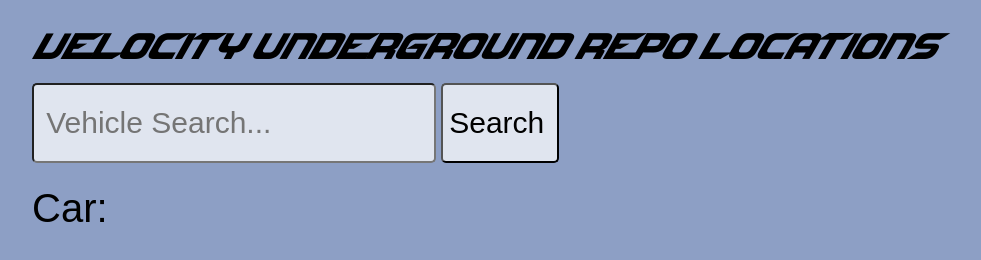
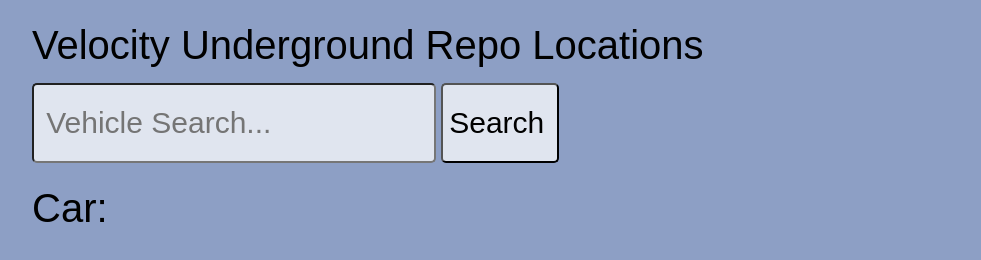
Before and after one commit to OhhHarrods/RepoLocations, a plain HTML site: page index.html in a window 1280 px wide. Shown: the whole page, without its empty margins (1-982 px from the left). Drawn offline with Linux system fonts and the light colour scheme; no server answers.

Commit message:
Removed custom font as it does not load on github

```diff
--- a/bundle.css
+++ b/bundle.css
@@ -1,7 +1,3 @@
-@font-face {
-  font-family: "NFS";
-  src: url("/NFS.ttf");
-}
 body {
   display: -webkit-box;
   display: -ms-flexbox;
@@ -21,7 +17,7 @@ body {
 
 .title {
   padding-left: 10px;
-  font-family: "NFS", cursive;
+  font-family: sans-serif;
 }
 @media screen and (max-width:650px) {
   .title {
```
Also changed, not shown: 1 other file.
